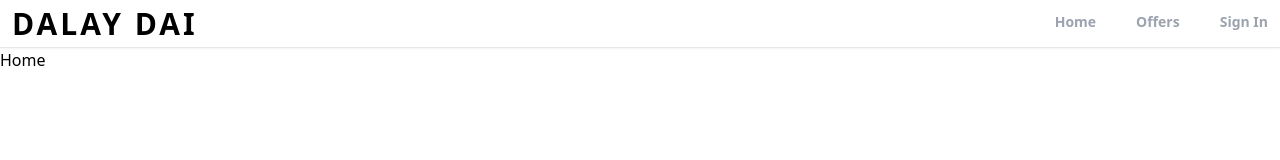
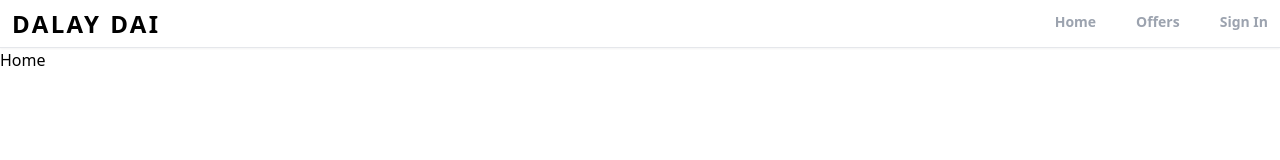
Before and after one commit to nishanbudhathoki2266/talent-hub, a Next.js app in the folder client/: page / in a window 1280 px wide. Shown: the top 160 px of the page. Built offline with nearby package versions, Linux system fonts and the light colour scheme.

Commit message:
Fixed the logo size

```diff
--- a/client/components/Header.jsx
+++ b/client/components/Header.jsx
@@ -13,7 +13,7 @@ export default function Header() {
     <header className="bg-white border-b shadow-sm sticky top-0 z-40 flex justify-between items-center px-3 container mx-auto">
       <Link
         href="/"
-        className="text-xl md:text-3xl font-bold tracking-widest cursor-pointer"
+        className="text-xl md:text-2xl font-bold tracking-widest cursor-pointer"
       >
         DALAY DAI
       </Link>
```
